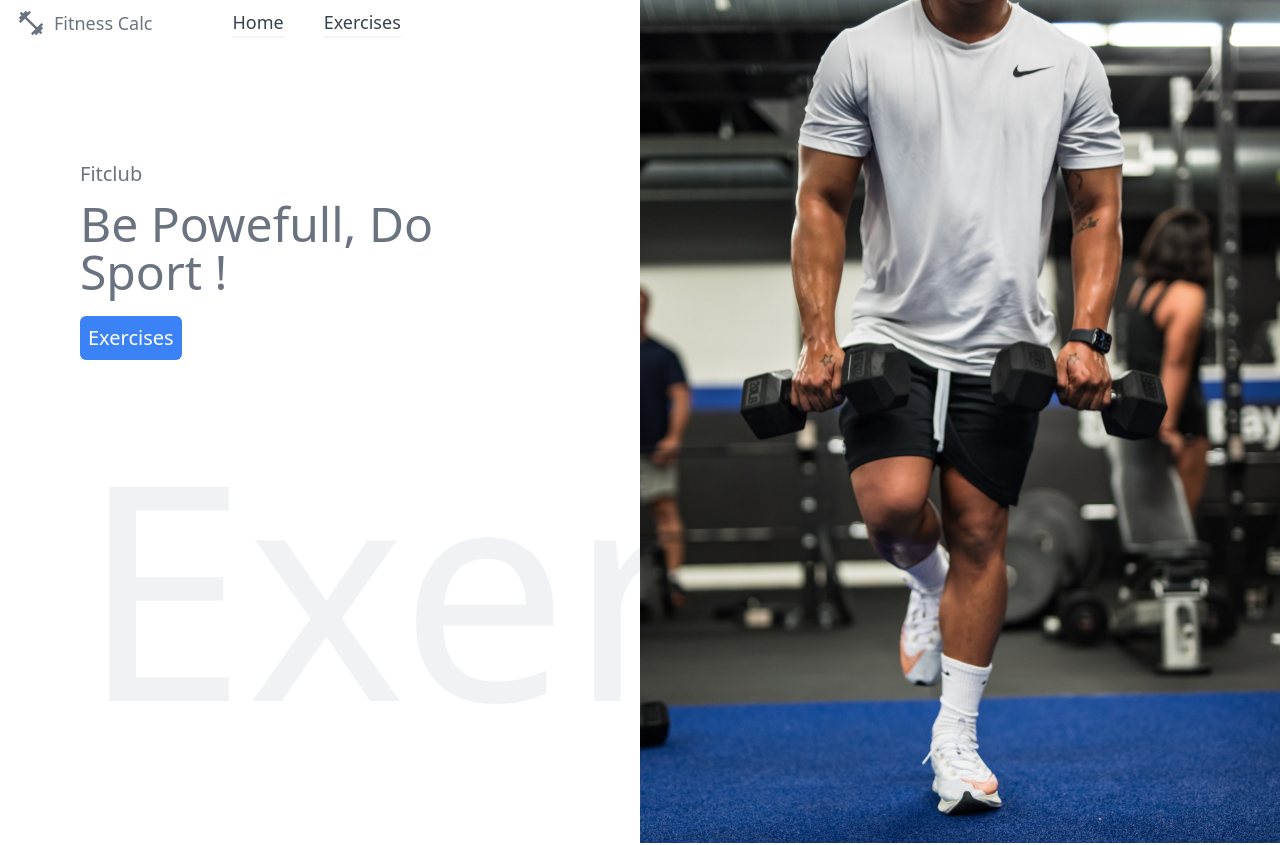
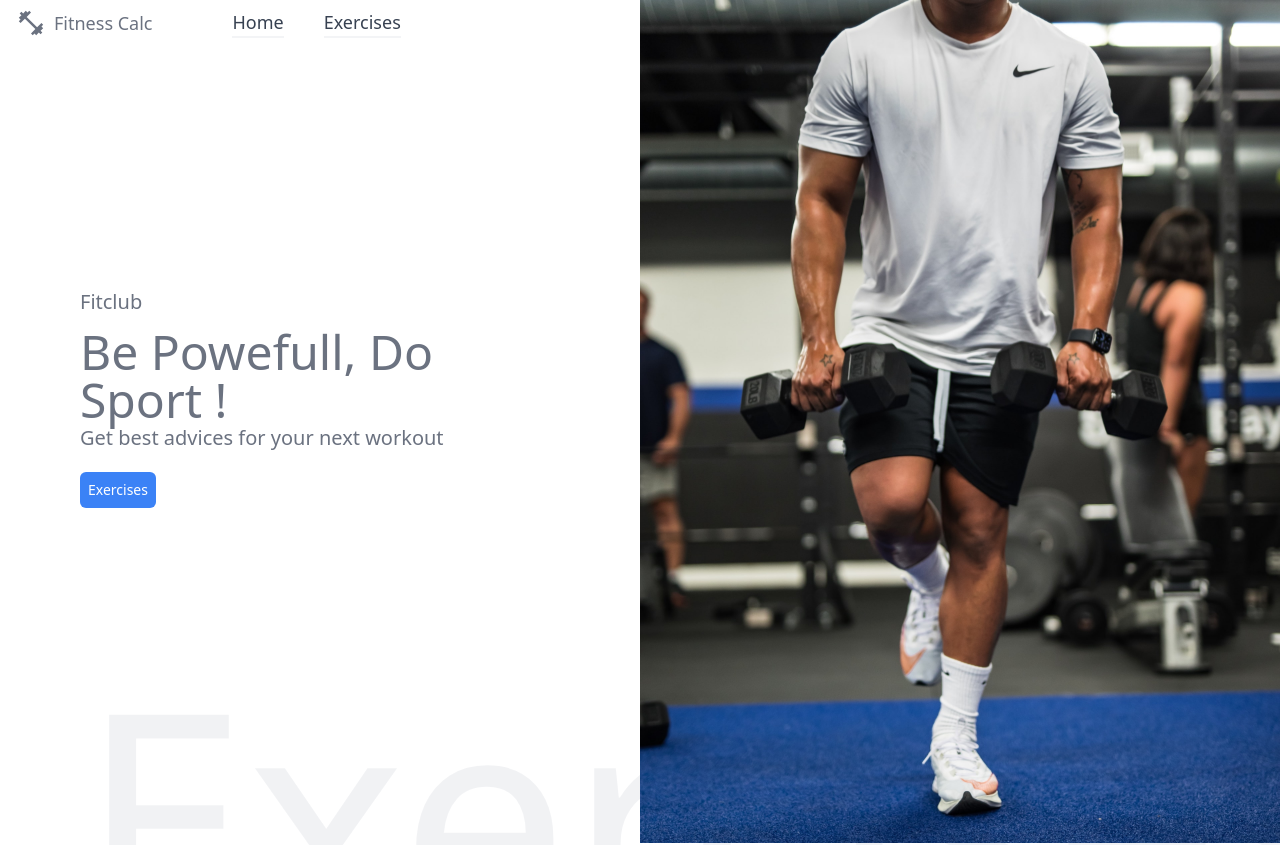
Before and after one commit to pzare1/fitness_app, a React (Create React App) app: page / in a window 1280 px wide. Shown: the top 845 px of the page. Built offline with nearby package versions, Linux system fonts and the light colour scheme.

Commit message:
reform style of banner

```diff
--- a/src/components/Banner.js
+++ b/src/components/Banner.js
@@ -4,12 +4,13 @@ function Banner() {
   return (
     <>
         <div className=' grid grid-cols-2 mx-auto'>
-        <div className='p-20'>
-            <div className='mt-10 sm:mt-30 text-left'>
+        <div className='p-10 sm:p-20'>
+            <div className='mt-10 sm:mt-52 text-left'>
                 <p className=' text-gray-500 font-thin sm:mt-20 text-xl'>Fitclub</p>
                 <h2 className='text-gray-500 text-bold sm:text-5xl text-xl mt-3'>Be Powefull, Do Sport !</h2>
-                <button className='bg-blue-500 sm:text-xl text-white p-2 rounded-md mt-5'>Exercises</button>
-                <h1 className='hidden sm:block text-300 text-gray-200 sm:opacity-50'>Exercises</h1>
+                <p className=' text-gray-500 font-thin text-sm sm:text-xl'>Get best advices for your next workout</p>
+                <button className='bg-blue-500 text-sm sm:text-md font-light text-white p-2 rounded-md mt-5'>Exercises</button>
+                <h1 className='hidden sm:block text-300 mt-20 text-gray-200 sm:opacity-50'>Exercises</h1>
             </div>
             </div>
             <div className=' items-center text-center z-30'>
```
